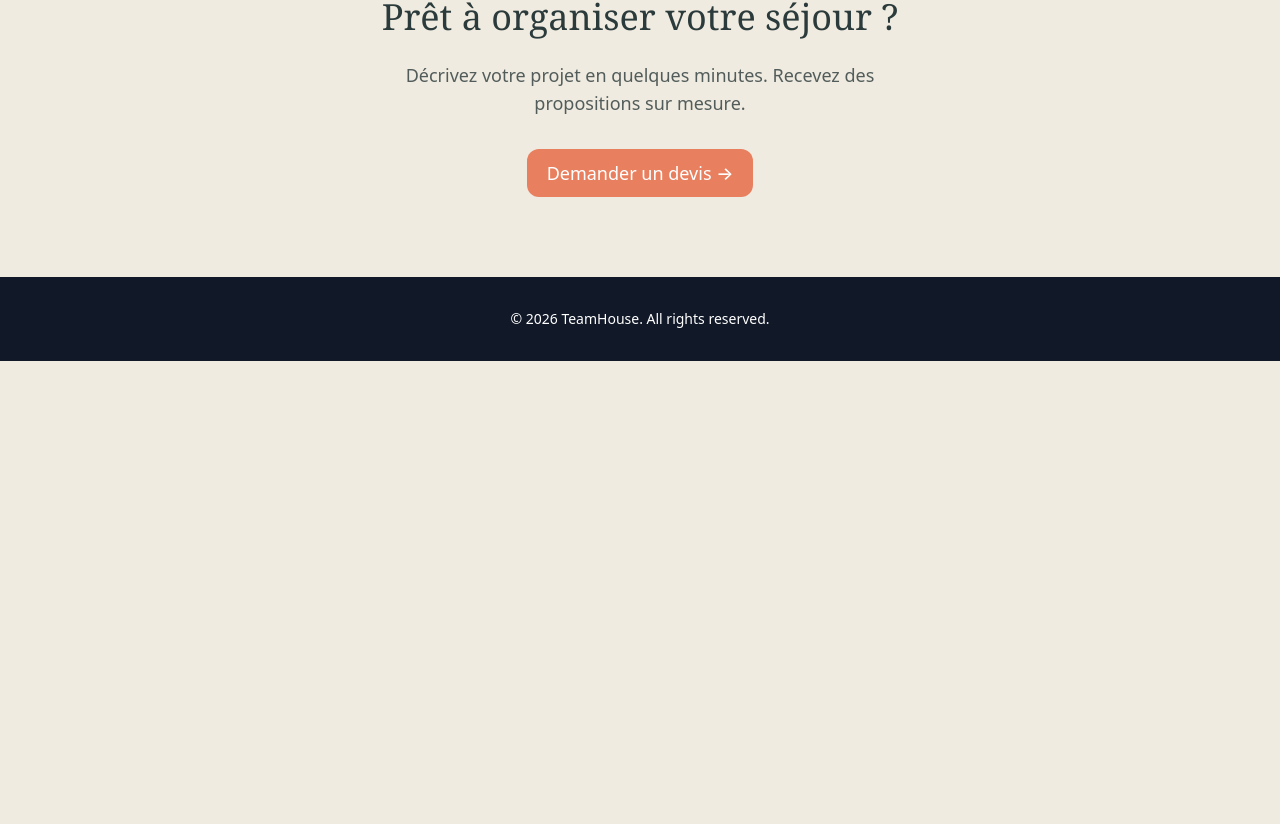
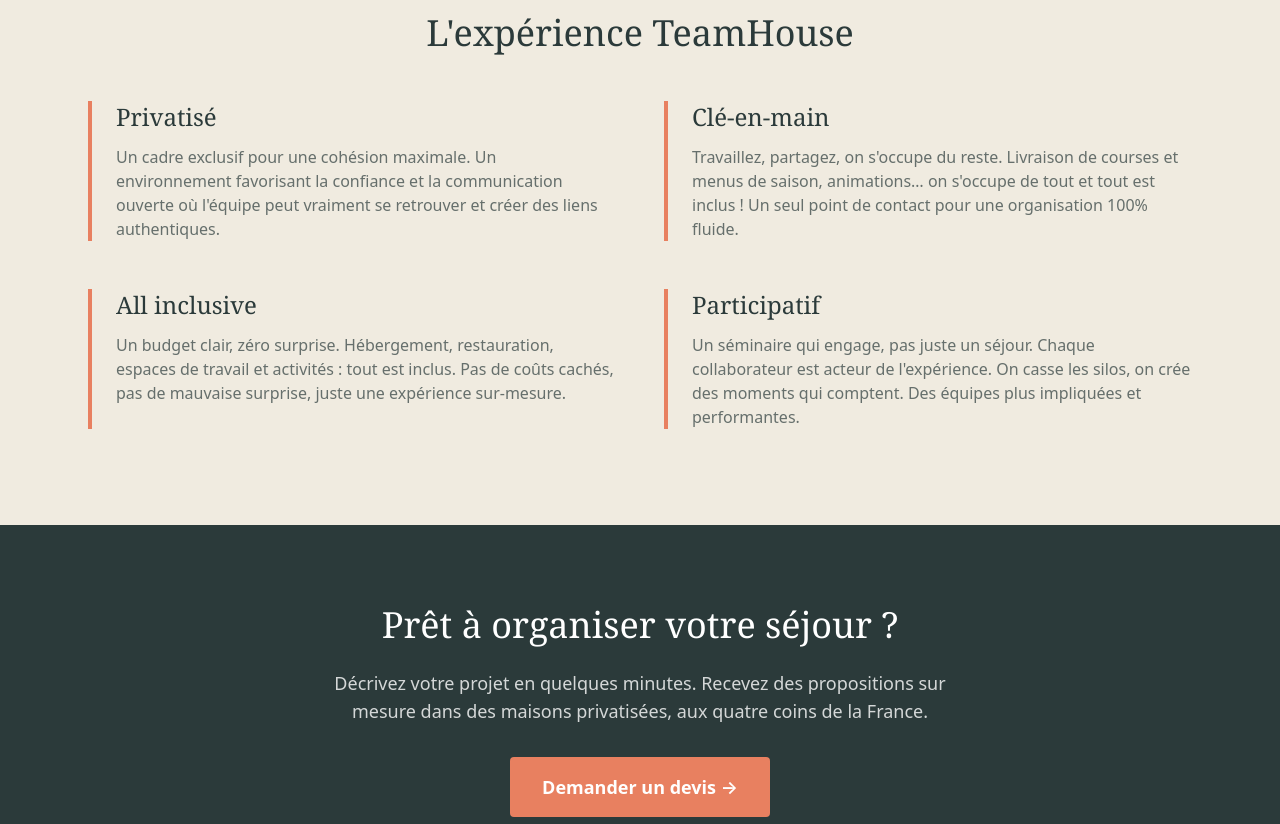
Before and after one commit to TeamHouse-lab/teamhouse-v2-mvp, a Next.js app: page / in a window 1280 px wide. Shown: the part 1416-2240 px from the top of the page. Before the commit the page ends 1777 px from the top, so only its background shows below. Built offline with nearby package versions, Linux system fonts and the light colour scheme; no server answers.

Commit message:
Add: L'expérience TeamHouse section with 4 core values + stronger CTA

```diff
--- a/app/page.tsx
+++ b/app/page.tsx
@@ -124,13 +124,48 @@
         </div>
       </section>
 
+      {/* L'EXPERIENCE TEAMHOUSE */}
+      <section className="max-w-6xl mx-auto px-6 py-24">
+        <h2 className="font-serif text-4xl text-th-green text-center mb-12">L'expérience TeamHouse</h2>
+        <div className="grid md:grid-cols-2 gap-12">
+          <div className="border-l-4 border-th-coral pl-6">
+            <h3 className="font-serif text-2xl text-th-green mb-3">Privatisé</h3>
+            <p className="text-th-green/70">
+              Un cadre exclusif pour une cohésion maximale. Un environnement favorisant la confiance et la communication ouverte où l'équipe peut vraiment se retrouver et créer des liens authentiques.
+            </p>
+          </div>
+          <div className="border-l-4 border-th-coral pl-6">
+            <h3 className="font-serif text-2xl text-th-green mb-3">Clé-en-main</h3>
+            <p className="text-th-green/70">
+              Travaillez, partagez, on s'occupe du reste. Livraison de courses et menus de saison, animations… on s'occupe de tout et tout est inclus ! Un seul point de contact pour une organisation 100% fluide.
+            </p>
+          </div>
+          <div className="border-l-4 border-th-coral pl-6">
+            <h3 className="font-serif text-2xl text-th-green mb-3">All inclusive</h3>
+            <p className="text-th-green/70">
+              Un budget clair, zéro surprise. Hébergement, restauration, espaces de travail et activités : tout est inclus. Pas de coûts cachés, pas de mauvaise surprise, juste une expérience sur-mesure.
+            </p>
+          </div>
+          <div className="border-l-4 border-th-coral pl-6">
+            <h3 className="font-serif text-2xl text-th-green mb-3">Participatif</h3>
+            <p className="text-th-green/70">
+              Un séminaire qui engage, pas juste un séjour. Chaque collaborateur est acteur de l'expérience. On casse les silos, on crée des moments qui comptent. Des équipes plus impliquées et performantes.
+            </p>
+          </div>
+        </div>
+      </section>
+
       {/* CTA FINAL */}
-      <section className="max-w-6xl mx-auto px-6 py-20 text-center">
-        <h2 className="font-serif text-4xl text-th-green mb-6">Prêt à organiser votre séjour ?</h2>
-        <p className="text-lg text-th-green/80 mb-8 max-w-lg mx-auto">
-          Décrivez votre projet en quelques minutes. Recevez des propositions sur mesure.
-        </p>
-        <button className="btn-coral text-lg">Demander un devis →</button>
+      <section className="bg-th-green text-white py-20">
+        <div className="max-w-4xl mx-auto px-6 text-center">
+          <h2 className="font-serif text-4xl mb-6">Prêt à organiser votre séjour ?</h2>
+          <p className="text-lg text-white/80 mb-8 max-w-2xl mx-auto">
+            Décrivez votre projet en quelques minutes. Recevez des propositions sur mesure dans des maisons privatisées, aux quatre coins de la France.
+          </p>
+          <button className="inline-block px-8 py-4 bg-th-coral text-white font-semibold rounded hover:bg-th-coral/90 text-lg">
+            Demander un devis →
+          </button>
+        </div>
       </section>
     </div>
   );
```
